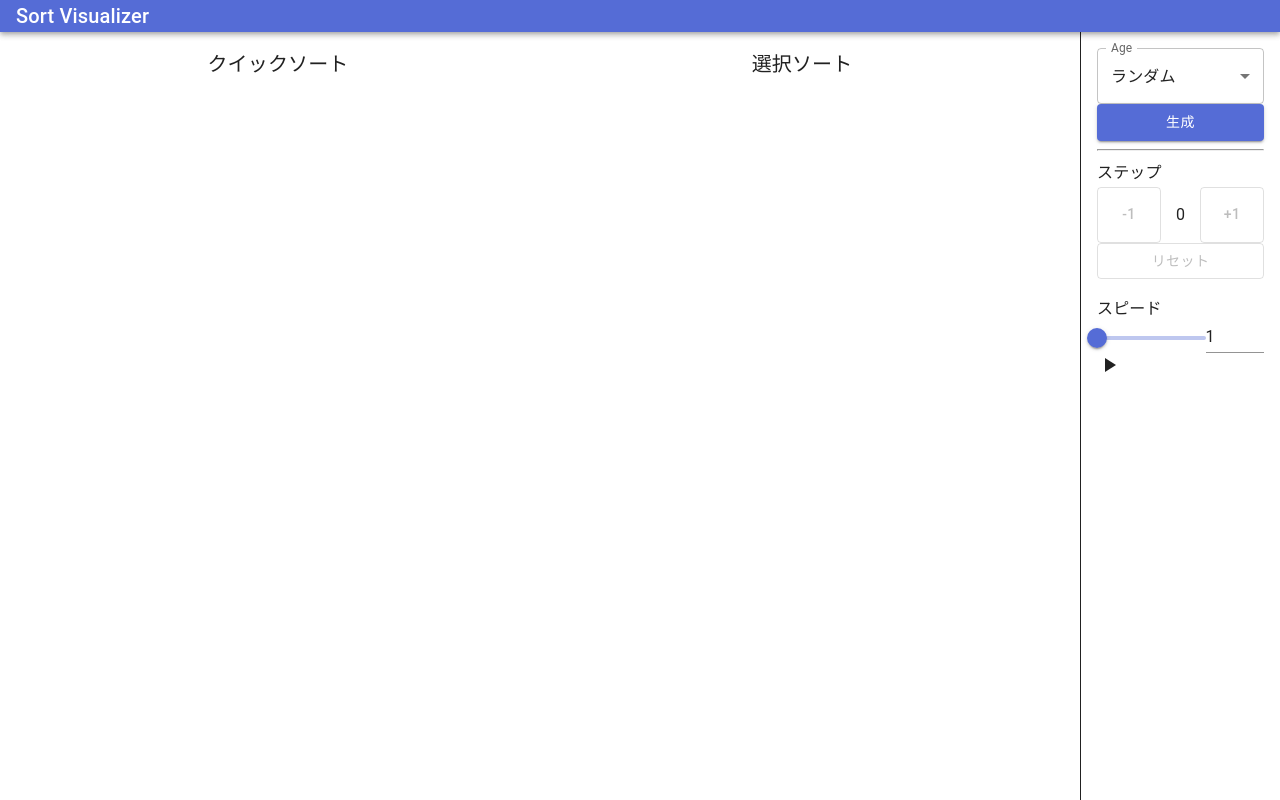
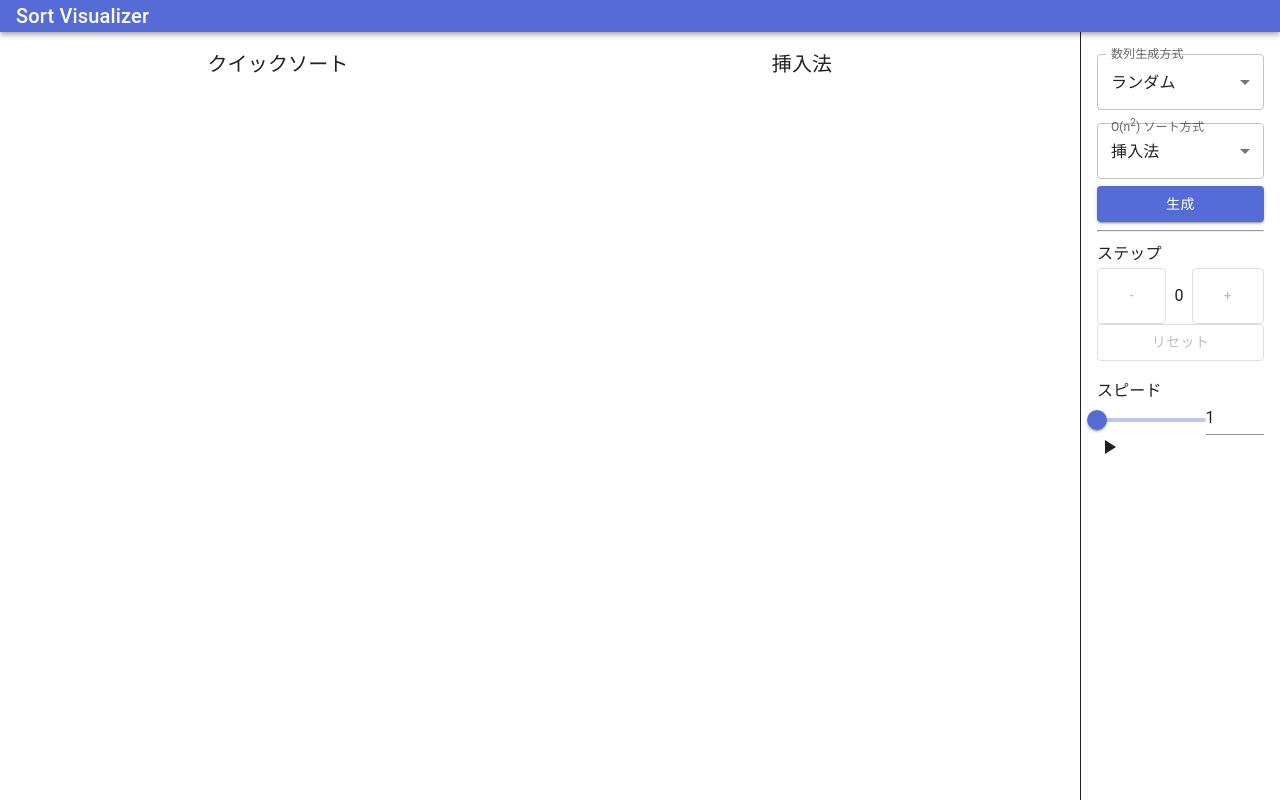
Before and after one commit to Oyaki122/SortVisualizer, a React (Vite) app: page / in a window 1280 px wide. Built offline with nearby package versions, Linux system fonts and the light colour scheme.

Commit message:
挿入ソートを実装

```diff
--- a/src/App.tsx
+++ b/src/App.tsx
@@ -1,6 +1,7 @@
 import { useState, useRef, useCallback, useEffect } from 'react'
 import { quickSort } from './logic/quickSort'
 import { selectionSort } from './logic/selectionSort'
+import { insertSort } from './logic/insertSort'
 import { createShuffleArray, createUpArray } from './logic/createArray'
 import { Record } from './types/record'
 import { Box } from '@mui/material'
@@ -28,8 +29,8 @@ const useAnimationFrame = (isRunning: boolean,
   const loop: FrameRequestCallback = useCallback((now) => {
     if (isRunning) {
       // isRunning が true の時だけループ
+      callback(now, elapsedRef.current)
       reqIdRef.current = requestAnimationFrame(loop)
-      callback(now, elapsedRef.current)
     }
     // isRunning も依存配列に追加
   }, [isRunning, callback])
@@ -41,16 +42,16 @@ const useAnimationFrame = (isRunning: boolean,
 }
 
 const App = (): JSX.Element => {
-  // const [count, setCount] = useState(0)
   const [quickRecord, setQuickRecord] = useState<Record[]>([])
-  const [selectionRecord, setSelectionRecord] = useState<Record[]>([])
+  const [n2Record, setN2Record] = useState<Record[]>([])
   const [counter, setCounter] = useState(0)
   const [speed, setSpeed] = useState(1)
   const [arrayType, setArrayType] =
     useState<'up' | 'down' | 'shuffle'>('shuffle')
+  const [n2SortType, setN2SortType] = useState<'selection' | 'insert'>('insert')
 
   const isRecordsGenerated = quickRecord[0]?.array?.length > 0 &&
-    selectionRecord[0]?.array?.length > 0
+    n2Record[0]?.array?.length > 0
 
   const createSortRecord = (): void => {
     setCounter(0)
@@ -68,8 +69,10 @@ const App = (): JSX.Element => {
     setQuickRecord(record)
     console.log(record)
 
-    const record2 = selectionSort(array2)
-    setSelectionRecord(record2)
+    // const record2 = selectionSort(array2)
+    const record2 =
+      (n2SortType === 'insert') ? insertSort(array2) : selectionSort(array2)
+    setN2Record(record2)
     console.log(record2)
   }
 
@@ -87,8 +90,8 @@ const App = (): JSX.Element => {
   }, [isRunning, speed])
 
   useAnimationFrame(isRunning, useCallback((now, _) => {
-    if (counterRef.current >= quickRecord.length - 1 &&
-      counterRef.current >= selectionRecord.length - 1) {
+    if (counterRef.current >= quickRecord.length &&
+      counterRef.current >= n2Record.length) {
       setIsRunning(false)
       return
     }
@@ -98,9 +101,12 @@ const App = (): JSX.Element => {
       nextCounter = 0
       initialCounterRef.current = 0
     }
+    if (nextCounter > n2Record.length) {
+      nextCounter = n2Record.length
+    }
     setCounter(nextCounter)
   }
-  , [speed, quickRecord, selectionRecord]))
+  , [speed, quickRecord, n2Record]))
 
   const handleBlur = (): void => {
     if (speed < 1) {
@@ -110,7 +116,6 @@ const App = (): JSX.Element => {
     }
   }
 
-  // console.log(quickRecord.length, selectionRecord.length)
   return (
     <div style={{ height: '100%', display: 'flex', flexFlow: 'column' }}>
       <AppBar position='static'>
@@ -135,6 +140,9 @@ const App = (): JSX.Element => {
               variant='h6' component='div' sx={{ textAlign: 'center' }}
             >
               クイックソート
+              {counter >= quickRecord.length && isRecordsGenerated
+                ? ` 完了(${quickRecord.length})`
+                : ''}
             </Typography>
             <SortGraph record={(counter >= quickRecord.length)
               ? { ...quickRecord[quickRecord.length - 1], manuPoint: [] }
@@ -152,32 +160,52 @@ const App = (): JSX.Element => {
             <Typography
               variant='h6' component='div' sx={{ textAlign: 'center' }}
             >
-              選択ソート
+              {n2SortType === 'insert' ? '挿入法' : '選択ソート'}
+              {counter >= n2Record.length && isRecordsGenerated
+                ? ` 完了(${n2Record.length})`
+                : ''}
             </Typography>
-            <SortGraph record={(counter >= selectionRecord.length)
+            <SortGraph record={(counter >= n2Record.length)
               ? {
-                  ...selectionRecord[selectionRecord.length - 1],
+                  ...n2Record[n2Record.length - 1],
                   manuPoint: []
                 }
-              : selectionRecord[counter]}
+              : n2Record[counter]}
             />
           </Box>
         </Box>
         <Box sx={{ width: '200px', borderLeft: 1, p: '1rem' }}>
-          <FormControl fullWidth>
-            <InputLabel id='demo-simple-select-label'>Age</InputLabel>
+          <FormControl fullWidth sx={{ my: '0.4rem' }}>
+            <InputLabel id='demo-simple-select-label'>数列生成方式</InputLabel>
             <Select
               labelId='demo-simple-select-label'
               id='demo-simple-select'
               value={arrayType}
               label='Age'
               onChange={(e) => {
+                setQuickRecord([])
+                setN2Record([])
                 setArrayType(e.target.value as 'up' | 'down' | 'shuffle')
               }}
             >
               <MenuItem value='up'>昇順</MenuItem>
               <MenuItem value='down'>降順</MenuItem>
               <MenuItem value='shuffle'>ランダム</MenuItem>
+            </Select>
+          </FormControl>
+          <FormControl fullWidth sx={{ my: '0.4rem' }}>
+            <InputLabel id='sortMethodLabel'>O(n<sup>2</sup>) ソート方式</InputLabel>
+            <Select
+              labelId='sortMethodLabel'
+              value={n2SortType}
+              onChange={(e) => {
+                setQuickRecord([])
+                setN2Record([])
+                setN2SortType(e.target.value as 'selection' | 'insert')
+              }}
+            >
+              <MenuItem value='selection'>選択法</MenuItem>
+              <MenuItem value='insert'>挿入法</MenuItem>
             </Select>
           </FormControl>
           <Button
@@ -188,24 +216,32 @@ const App = (): JSX.Element => {
           </Button>
           <hr />
           <Typography variant='subtitle1' component='div'>ステップ</Typography>
-          <Box sx={{ display: 'flex', justifyContent: 'space-between' }}>
+          <Box
+            sx={{
+              display: 'flex', justifyContent: 'space-between', gap: '0.5rem'
+            }}
+          >
             <Button
               onClick={() => { setCounter(counter - 1) }}
               variant='outlined'
               disabled={!isRecordsGenerated || counter <= 0 || isRunning}
+              size='small'
+              sx={{ flexGrow: 1, minWidth: 'auto' }}
             >
-              -1
+              -
             </Button>
             <p>{counter}</p>
             <Button
               onClick={() => { setCounter(counter + 1) }}
               variant='outlined'
               disabled={!isRecordsGenerated || (
-                counter >= quickRecord.length - 1 &&
-                counter >= selectionRecord.length - 1) ||
+                counter >= quickRecord.length &&
+                counter >= n2Record.length) ||
                 isRunning}
+              size='small'
+              sx={{ flexGrow: 1, minWidth: 'auto' }}
             >
-              +1
+              +
             </Button>
           </Box>
           <Button
--- /dev/null
+++ b/src/logic/insertSort.ts
@@ -0,0 +1,15 @@
+import { swap } from './commonLogic'
+import { Record } from '../types/record'
+
+export function insertSort (array: number[]): Record[] {
+  const result: Record[] = []
+  result.push({ array: [...array], manuPoint: [] })
+  for (let i = 1; i < array.length; i++) {
+    for (let j = i - 1; j >= 0; j--) {
+      result.push({ array: [...array], manuPoint: [j, j + 1] })
+      if (array[j] <= array[j + 1]) break
+      swap(array, j, j + 1)
+    }
+  }
+  return result
+}
```
